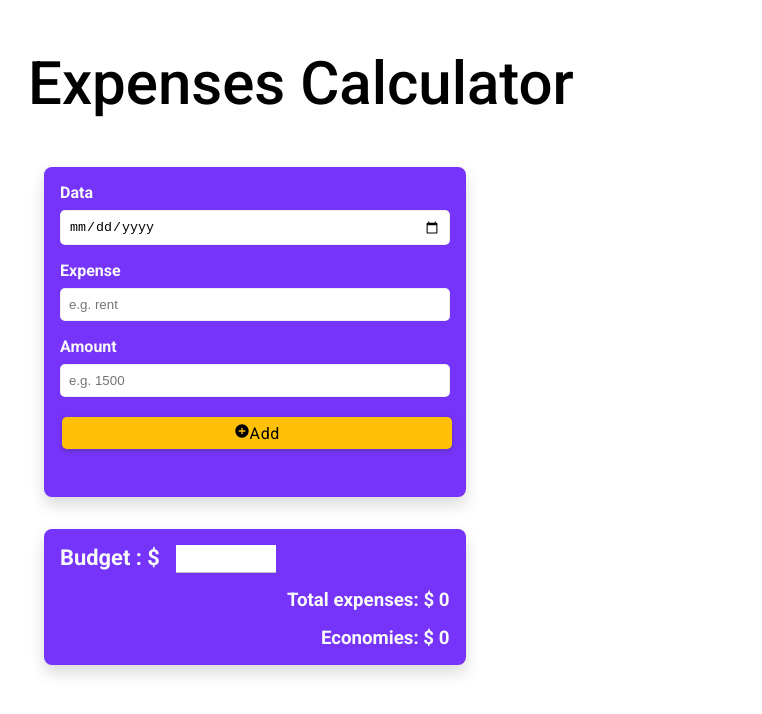
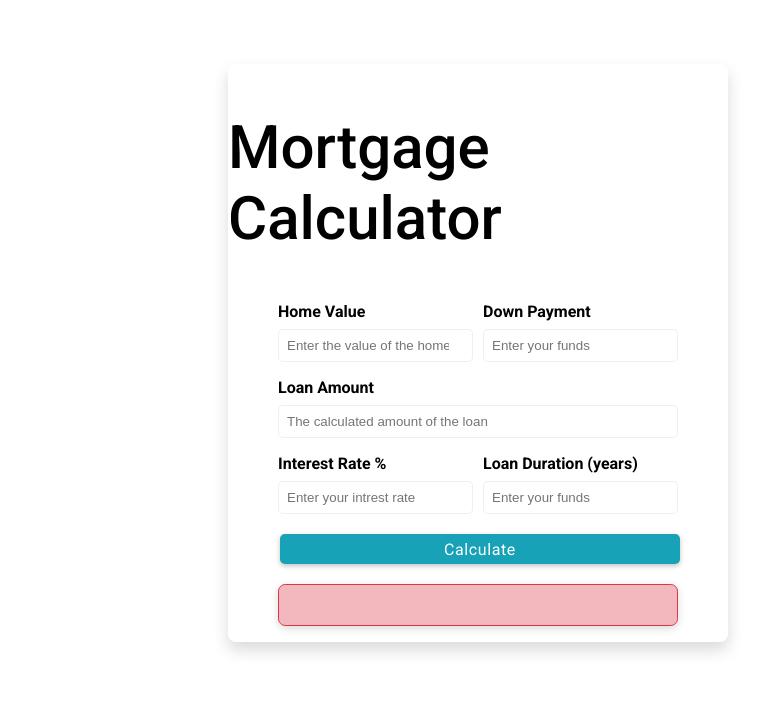
Before and after one commit to ArfinHasib/React-Projects, a React (Create React App) app: page / in a window 1280 px wide. Shown: the top 714 px of the page, without its empty margins (162-924 px from the left). Built offline with nearby package versions, Linux system fonts and the light colour scheme.

Commit message:
26 - Mortgate Calc (Main component and UI design)

```diff
--- a/src/App.js
+++ b/src/App.js
@@ -22,8 +22,9 @@ import './App.css';
 // import TaskTrackerApp from './projects/21 - task-tracker/TaskTrackerApp';
 // import CardGameUi from './projects/22-card-game-ui/CardGameUi';
 // import AnimatedLoginForm from './projects/23-animated-login-form/AnimatedLoginForm';
-import PhoneBookApp from './projects/24-phone-book/PhoneBookApp';
+// import PhoneBookApp from './projects/24-phone-book/PhoneBookApp';
 import ExpensesCalcApp from './projects/25-expenses-calculator/ExpensesCalcApp';
+import MortgageCalcApp from './projects/26-mortgate-calc/MortgageCalcApp';
 
 function App() {
    return (
@@ -52,7 +53,8 @@ function App() {
          {/* <CardGameUi /> */}
          {/* <AnimatedLoginForm /> */}
          {/* <PhoneBookApp /> */}
-         <ExpensesCalcApp />
+         {/* <ExpensesCalcApp /> */}
+         <MortgageCalcApp />
       </div>
    );
 }
--- /dev/null
+++ b/src/projects/26-mortgate-calc/MortgageCalcApp.jsx
@@ -0,0 +1,55 @@
+import React from 'react';
+import Title from '../components/Title';
+import FormGroup from '../components/FormGroup';
+import Button from '../components/Button';
+
+export default function MortgageCalcApp() {
+   let alertClass;
+
+   return (
+      <div className='container mt-4 card' style={{ width: 500 }}>
+         <Title text='Mortgage Calculator' />
+         <form onSubmit={(e) => e.preventDefault()}>
+            <div
+               className='d-grid'
+               style={{ gridTemplateColumns: '1fr 1fr', gap: 10 }}
+            >
+               <FormGroup
+                  labelText='Home Value'
+                  inputType='number'
+                  placeholder='Enter the value of the home'
+               />
+               <FormGroup
+                  labelText='Down Payment'
+                  inputType='number'
+                  placeholder='Enter your funds'
+               />
+            </div>
+            <FormGroup
+               labelText='Loan Amount'
+               inputType='number'
+               placeholder='The calculated amount of the loan'
+            />
+            <div
+               className='d-grid'
+               style={{ gridTemplateColumns: '1fr 1fr', gap: 10 }}
+            >
+               <FormGroup
+                  labelText='Interest Rate %'
+                  inputType='number'
+                  placeholder='Enter your intrest rate'
+               />
+               <FormGroup
+                  labelText='Loan Duration (years)'
+                  placeholder='Enter your funds'
+               />
+            </div>
+            <Button btnClass='btn-info btn-block' text='Calculate' />
+            <h4
+               className={`${(alertClass = 'alert-danger')}`}
+               style={{ width: 'auto', margin: '1rem 0' }}
+            ></h4>
+         </form>
+      </div>
+   );
+}
```
